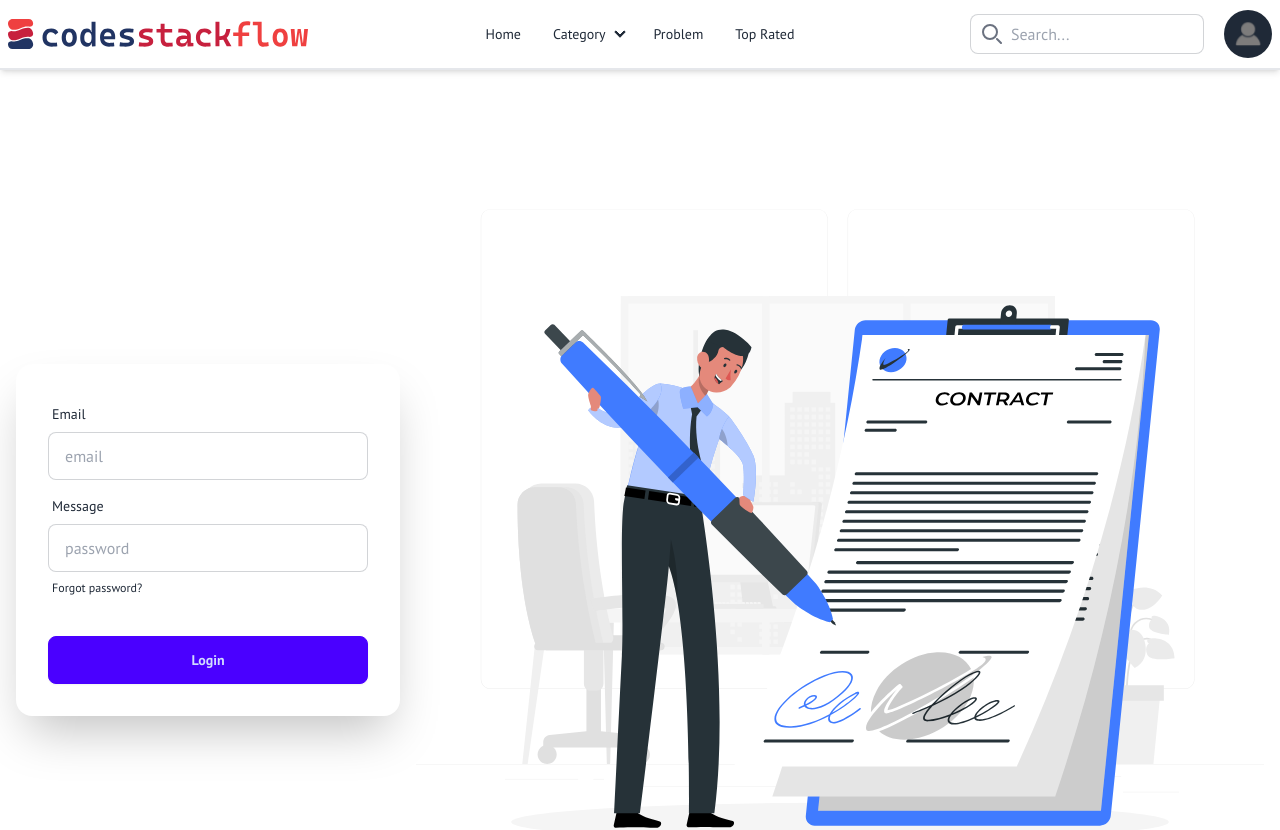
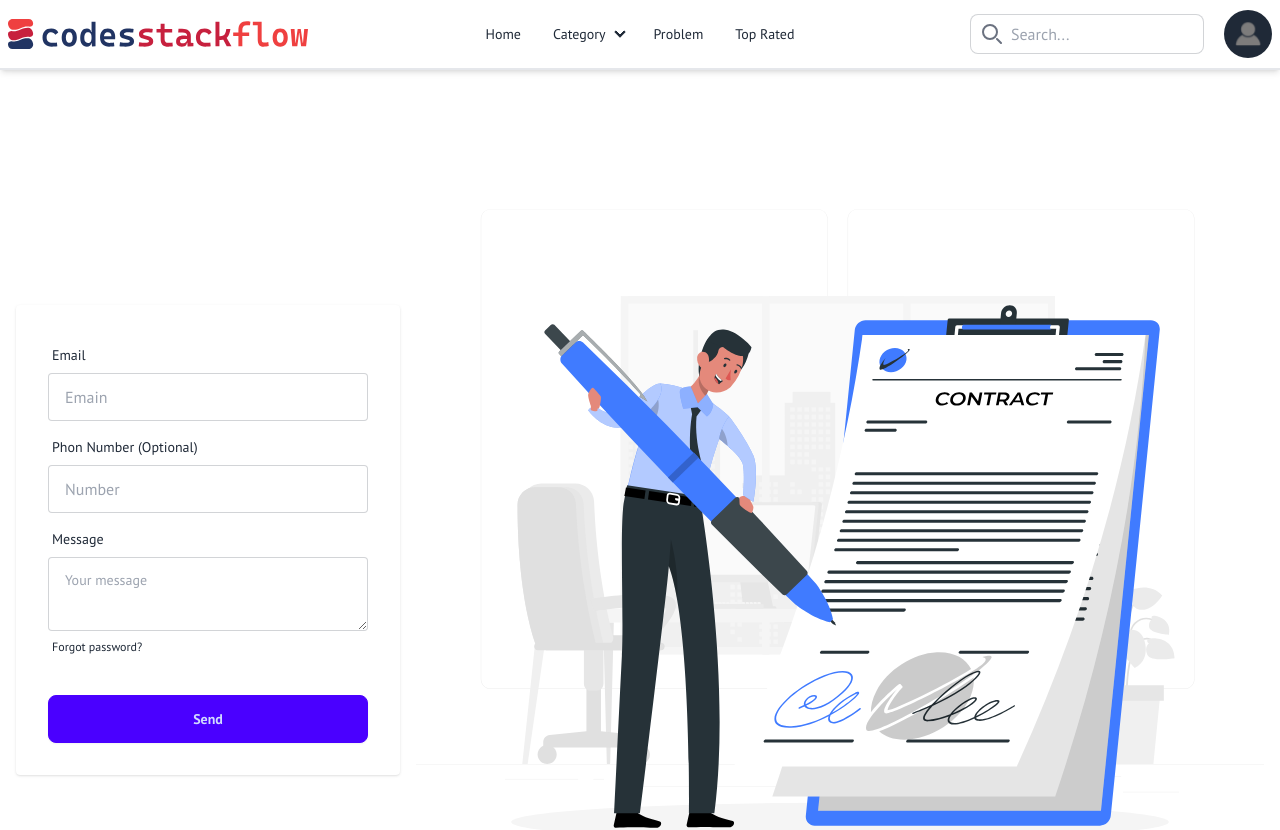
Before and after one commit to raktimproloy/codeupdator, a Next.js app: page /contact in a window 1280 px wide. Shown: the top 830 px of the page. Built offline with nearby package versions, Linux system fonts and the light colour scheme.

Commit message:
added some design

```diff
--- a/src/components/pages/Contact/index.tsx
+++ b/src/components/pages/Contact/index.tsx
@@ -11,25 +11,31 @@ function index() {
     <Image src={ContactUsPhoto} width={1080} height={1920} alt="logo" />
 
     </div>
-    <div className="card shrink-0 w-full max-w-sm shadow-2xl bg-base-100">
+    <div className="rounded shrink-0 w-full max-w-sm shadow bg-base-100">
       <form className="card-body">
         <div className="form-control">
           <label className="label">
             <span className="label-text">Email</span>
           </label>
-          <input type="email" placeholder="email" className="input input-bordered" required />
+          <input type="email" placeholder="Emain" className="rounded input input-bordered" required />
+        </div>
+        <div className="form-control">
+          <label className="label">
+            <span className="label-text">Phon Number (Optional)</span>
+          </label>
+          <input type="text" placeholder="Number" className="rounded input input-bordered" required />
         </div>
         <div className="form-control">
           <label className="label">
             <span className="label-text">Message</span>
           </label>
-          <input type="password" placeholder="password" className="input input-bordered" required />
+          <textarea placeholder="Your message" className="rounded textarea textarea-bordered" required></textarea>
           <label className="label">
             <a href="#" className="label-text-alt link link-hover">Forgot password?</a>
           </label>
         </div>
         <div className="form-control mt-6">
-          <button className="btn btn-primary">Login</button>
+          <button className="btn btn-primary">Send</button>
         </div>
       </form>
     </div>
```
